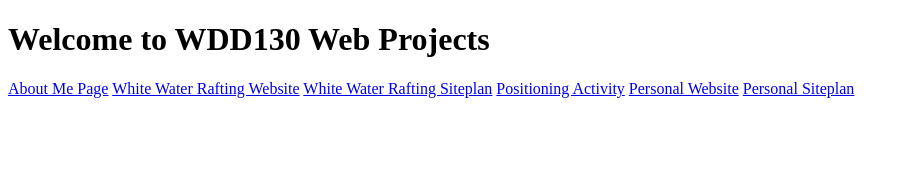
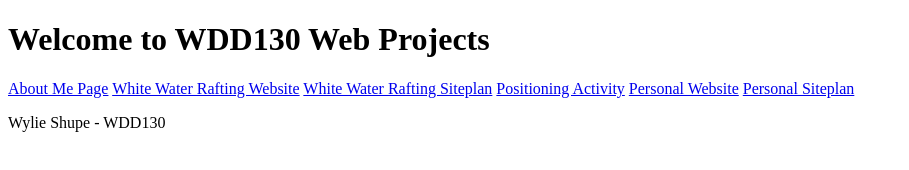
Before and after one commit to WylieShupe/WDD130, a plain HTML site: page index.html in a window 1280 px wide. Shown: the whole page, without its empty margins (0-909 px from the left). Drawn offline with Linux system fonts and the light colour scheme.

Commit message:
Added an author paragraph at the bottom

```diff
--- a/index.html
+++ b/index.html
@@ -18,6 +18,7 @@
   <a href="#">Personal Website</a>
   <a href="#">Personal Siteplan</a>
 </nav>
+<p>Wylie Shupe - WDD130</p>
 
 </body>
 </html>
```
